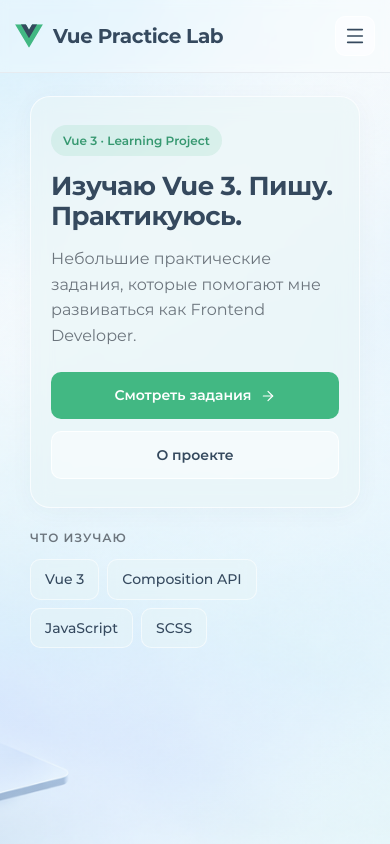
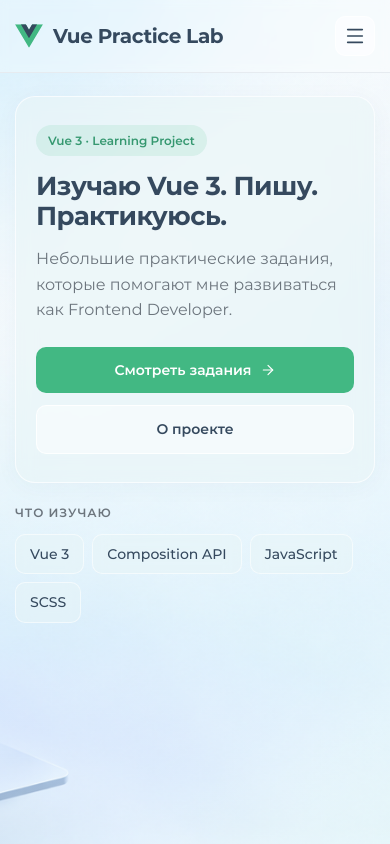
Before and after one commit to pVo83/vue-practice, a Vue app: page /#/ in a window 390 px wide. Built offline with nearby package versions, Linux system fonts and the light colour scheme.

Commit message:
fix: mobile menu shadow and landing container width

```diff
--- a/src/assets/scss/variables.scss
+++ b/src/assets/scss/variables.scss
@@ -39,6 +39,7 @@
   --landing-border-strong: rgb(255 255 255 / 80%);
   --landing-fill: rgb(255 255 255 / 45%);
   --landing-shadow: rgb(53 73 94 / 4%);
+  --header-menu-shadow: rgb(53 73 94 / 15%);
 
   // font-sizes
   --ff-h1: 32px;
--- a/src/components/Header.vue
+++ b/src/components/Header.vue
@@ -232,7 +232,7 @@
     &--overlay &__dropdown {
       border-color: var(--landing-border);
       background: var(--header-menu);
-      box-shadow: 0 8px 24px var(--landing-shadow);
+      box-shadow: 0 8px 24px var(--header-menu-shadow);
     }
 
     &__toggle {
--- a/src/pages/Home.vue
+++ b/src/pages/Home.vue
@@ -154,7 +154,7 @@
       position: static;
       top: auto;
       left: auto;
-      width: min(100% - 30px, 520px);
+      width: min(100% - 0px, 520px);
       margin-inline: auto;
       transform: none;
     }
```
